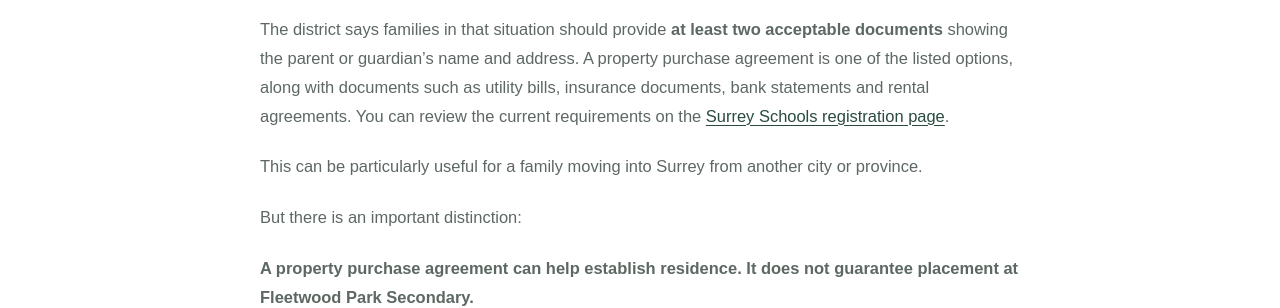
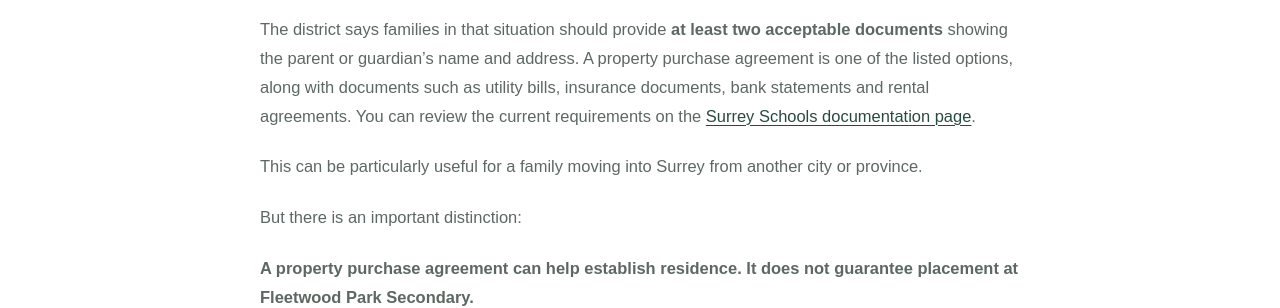
Before and after one commit to gvancouverhomes/tanvirbhupal-website, a Jekyll site: the page built from articles/can-out-of-town-families-get-into-fleetwood-park-secondary-school-for-september.md, in a window 1280 px wide and 900 px high, scrolled down 3422 px. Shown: the part 153-461 px from the top of the window. Built offline with Jekyll 4.4.1, drawn with Linux system fonts in a browser that asks for light colours.

Commit message:
Use Surrey Schools documentation page
Updated the link to the Surrey Schools documentation page for clarity.

```diff
--- a/articles/can-out-of-town-families-get-into-fleetwood-park-secondary-school-for-september.md
+++ b/articles/can-out-of-town-families-get-into-fleetwood-park-secondary-school-for-september.md
@@ -96,7 +96,7 @@ For families who have already purchased a home but have not yet updated their go
 
 Surrey Schools currently lists a **property purchase agreement** as one of the documents that can be used to help establish the parent or guardian’s address when valid government-issued documentation showing that address is not available.
 
-The district says families in that situation should provide **at least two acceptable documents** showing the parent or guardian’s name and address. A property purchase agreement is one of the listed options, along with documents such as utility bills, insurance documents, bank statements and rental agreements. You can review the current requirements on the [Surrey Schools registration page](https://www.surreyschools.ca/school-registration).
+The district says families in that situation should provide **at least two acceptable documents** showing the parent or guardian’s name and address. A property purchase agreement is one of the listed options, along with documents such as utility bills, insurance documents, bank statements and rental agreements. You can review the current requirements on the [Surrey Schools documentation page](https://www.surreyschools.ca/documentation).
 
 This can be particularly useful for a family moving into Surrey from another city or province.
 
```
